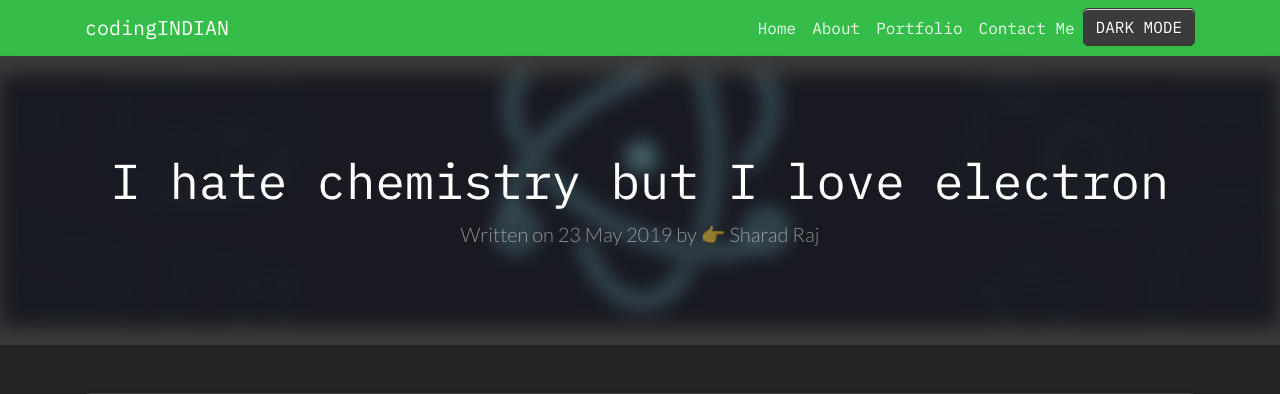
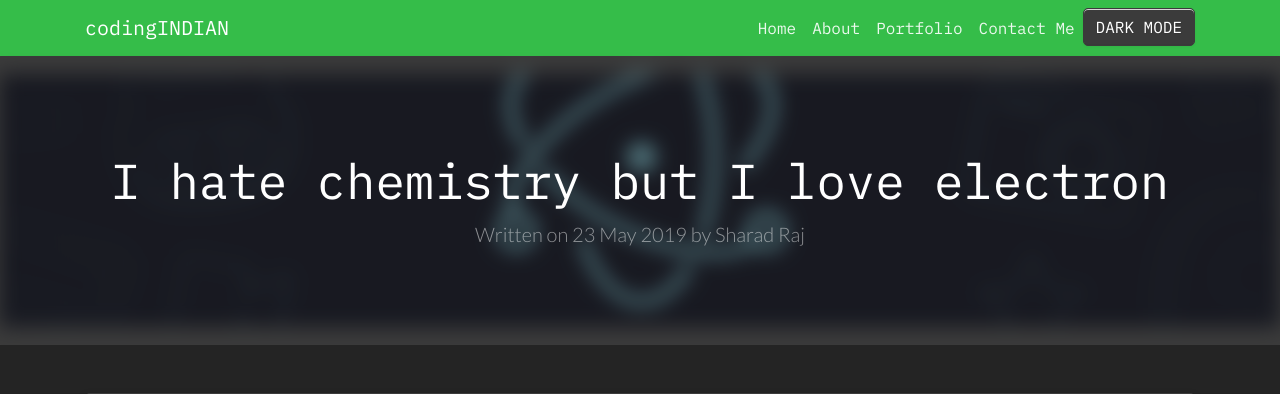
Before and after one commit to sharadcodes/sharadcodes.github.io, a Jekyll site: the page built from _posts/2019-05-23-i-hate-chemistry-but-i-love-electron.md, in a window 1280 px wide. Shown: the top 394 px of the page. Built offline with Jekyll 4.4.1, drawn with Linux system fonts in a browser that asks for light colours; emoji names are drawn with the system emoji font; some of the changed lines change nothing that is shown.

Commit message:
removed emoji

```diff
--- a/_layouts/post.html
+++ b/_layouts/post.html
@@ -39,8 +39,7 @@
 								{{ page.title }}
 							</h1>
 							<p class="lead mb-5 text-white-50">
-								Written on {{ page.date | date_to_string }} by :point_right:
-								{{ page.author }}
+								Written on {{ page.date | date_to_string }} by {{ page.author }}
 							</p>
 						</div>
 					</div>
```
